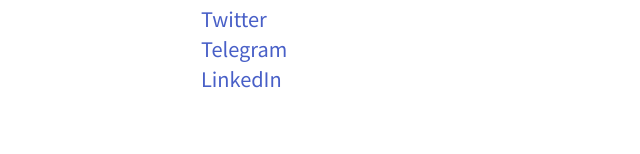
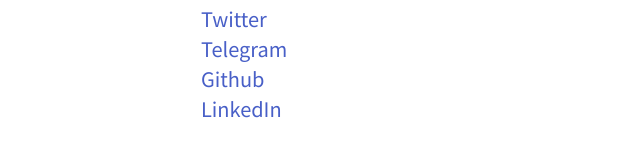
Before and after one commit to ronaldlangeveld/ronald_site_july2019, a Gatsby site: page /contact in a window 1280 px wide. Shown: the part 256-410 px from the top of the page, without its empty margins (157-797 px from the left). Built offline with nearby package versions, Linux system fonts and the light colour scheme; Gatsby itself is replaced by a stand-in of ours.

Commit message:
Added github to list

```diff
--- a/src/pages/contact.js
+++ b/src/pages/contact.js
@@ -30,7 +30,9 @@
                             <p><a href="mailto:hi@ronaldlangeveld.com">Email</a></p>
                             <p><a href="https://twitter.com/ronaldlangeveld" target="_blank">Twitter</a></p>
                             <p><a href="https://t.me/ronaldl93" target="_blank">Telegram</a></p>
+                            <p><a href="https://github.com/ronaldlangeveld" target="_blank">Github</a></p>
                             <p><a href="https://www.linkedin.com/in/ronald-langeveld-0889a623/" target="_blank">LinkedIn</a></p>
+
                             </div>
                         </div>
                     </div>
```
